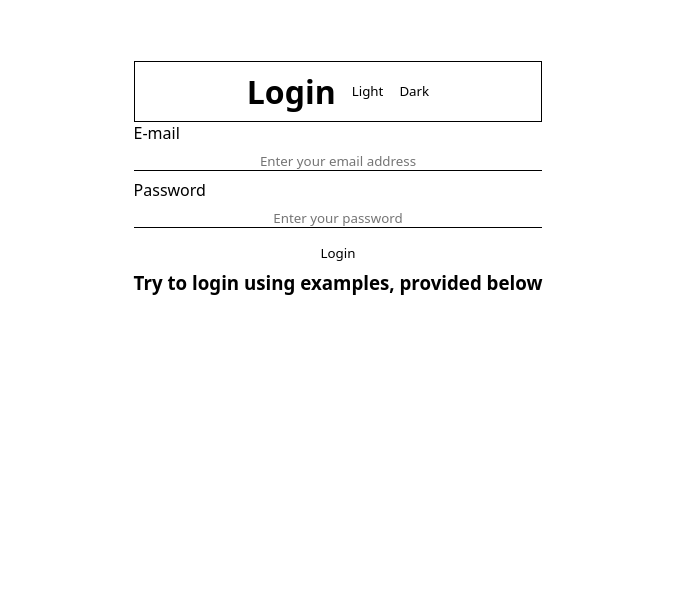
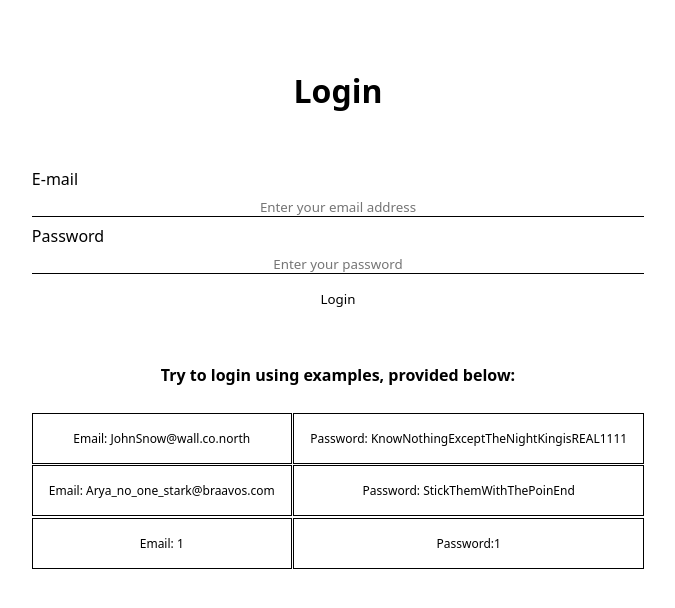
Before and after one commit to GreenCatInForest/login-app, a React (Create React App) app: page / in a window 1280 px wide. Shown: the top 608 px of the page, without its empty margins (302-977 px from the left). Built offline with nearby package versions, Linux system fonts and the light colour scheme.

Commit message:
style app page, add greetings to logged user

```diff
--- a/src/App.js
+++ b/src/App.js
@@ -3,10 +3,28 @@ import { useState } from "react";
 import { Header } from "./components/Header";
 import { Login } from "./components/Login";
 import { DataExamplesLogin } from "./components/DataExamplesLogin";
-import { UserPage } from "./components/UserPage";
+
+let userDatas = [
+  {
+    userEmail: "JohnSnow@wall.co.north",
+    userPassword: "KnowNothingExceptTheNightKingisREAL1111",
+    userName: "Jon Snow",
+  },
+  {
+    userEmail: "Arya_no_one_stark@braavos.com",
+    userPassword: "StickThemWithThePoinEnd",
+    userName: "Arya Stark",
+  },
+  {
+    userEmail: "1",
+    userPassword: "1",
+    userName: "Daenerys",
+  },
+];
 
 export const App = () => {
   const [isLoggedIn, setIsLoggedIn] = useState(false);
+  const [userName, setUserName] = useState("");
 
   const onSuccess = () => setIsLoggedIn(true);
   console.log(isLoggedIn);
@@ -18,11 +36,16 @@ export const App = () => {
       {!isLoggedIn ? (
         <div>
           <Header />
-          <Login onSuccess={onSuccess} onError={onError} />
+          <Login
+            userDatas={userDatas}
+            onSuccess={onSuccess}
+            onError={onError}
+            setUserName={setUserName}
+          />
           <DataExamplesLogin />
         </div>
       ) : (
-        <UserPage />
+        <div>Hello, {userName}!</div>
       )}
     </div>
   );
--- a/src/components/DataExamplesLogin.js
+++ b/src/components/DataExamplesLogin.js
@@ -1,9 +1,17 @@
 export const DataExamplesLogin = () => {
   return (
-    <div>
-      <h3 className="dataExamplesTitle">
-        Try to login using examples, provided below
-      </h3>
+    <div className="dataExamplesLogin">
+      <h4 className="dataExamplesTitle">
+        Try to login using examples, provided below:
+      </h4>
+      <div className="dataExamplesData">
+        <p>Email: JohnSnow@wall.co.north</p>
+        <p>Password: KnowNothingExceptTheNightKingisREAL1111</p>
+        <p>Email: Arya_no_one_stark@braavos.com</p>
+        <p>Password: StickThemWithThePoinEnd</p>
+        <p>Email: 1</p>
+        <p> Password:1</p>
+      </div>
     </div>
   );
 };
--- a/src/components/Header.js
+++ b/src/components/Header.js
@@ -2,10 +2,10 @@ export const Header = () => {
   return (
     <div className="header">
       <h1 className="headerTitle">Login</h1>
-      <button type="button" className="buttonLightTheme">
+      {/* <button type="button" className="buttonLightTheme">
         Light
       </button>
-      <button type="button buttonDarkTheme">Dark</button>
+      <button type="button buttonDarkTheme">Dark</button> */}
     </div>
   );
 };
--- a/src/components/Login.js
+++ b/src/components/Login.js
@@ -1,21 +1,6 @@
 import { useState } from "react";
 
-let userDatas = [
-  {
-    userEmail: "Jon Snow",
-    userPassword: "KnowNothingExceptTheNightKingisREAL1111",
-  },
-  {
-    userEmail: "Arya Stark",
-    userPassword: "StickThemWithThePoinEnd",
-  },
-  {
-    userEmail: "1",
-    userPassword: "1",
-  },
-];
-
-export const Login = ({ onSuccess, onError }) => {
+export const Login = ({ userDatas, onSuccess, onError, setUserName }) => {
   const [inputEmail, setInputEmail] = useState("");
   const [inputPassword, setInputPassword] = useState("");
 
@@ -50,6 +35,7 @@ export const Login = ({ onSuccess, onError }) => {
             inputPassword === userDatas.userPassword
           ) {
             onSuccess();
+            setUserName(userDatas.userName);
           }
           // error: email correct, password wrong
           else if (
@@ -59,9 +45,10 @@ export const Login = ({ onSuccess, onError }) => {
             onError();
             setTypeError("Wrong credentials");
           }
+        } else if (!inputPassword) {
+          setTypeError("Please enter your password");
+          onError();
         }
-        setTypeError("Please enter your password");
-        onError();
       }
       // case: input email and password empty
       else if (inputEmail === "" && inputPassword === "") {
--- a/src/index.css
+++ b/src/index.css
@@ -37,7 +37,7 @@ body {
   max-width: 100svw;
 }
 
-.app {
+.app > div {
   display: flex;
   flex-direction: column;
   gap: 3rem;
@@ -51,7 +51,6 @@ body {
   justify-content: center;
   gap: 1rem;
   padding: 0.5rem 1rem;
-  border: 1px solid black;
 }
 /* Login styles */
 
@@ -79,6 +78,28 @@ body {
 .loginButton {
   padding: 0.5rem 1.5rem;
 }
+
+/* Data Examples */
+
+.dataExamplesLogin {
+  display: grid;
+  grid-template-columns: auto;
+  grid-gap: var(--sizeLg);
+}
+
+.dataExamplesData {
+  display: grid;
+  grid-template-columns: auto auto;
+  justify-content: space-evenly;
+  align-content: center;
+  gap: 0.1rem;
+}
+.dataExamplesData > p {
+  border: 1px solid black;
+  font-size: var(--sizeSm);
+  padding: 1rem;
+}
+
 /* FOR DESKTOP SCREENS */
 
 @media screen and (min-width: 601px) {
```
